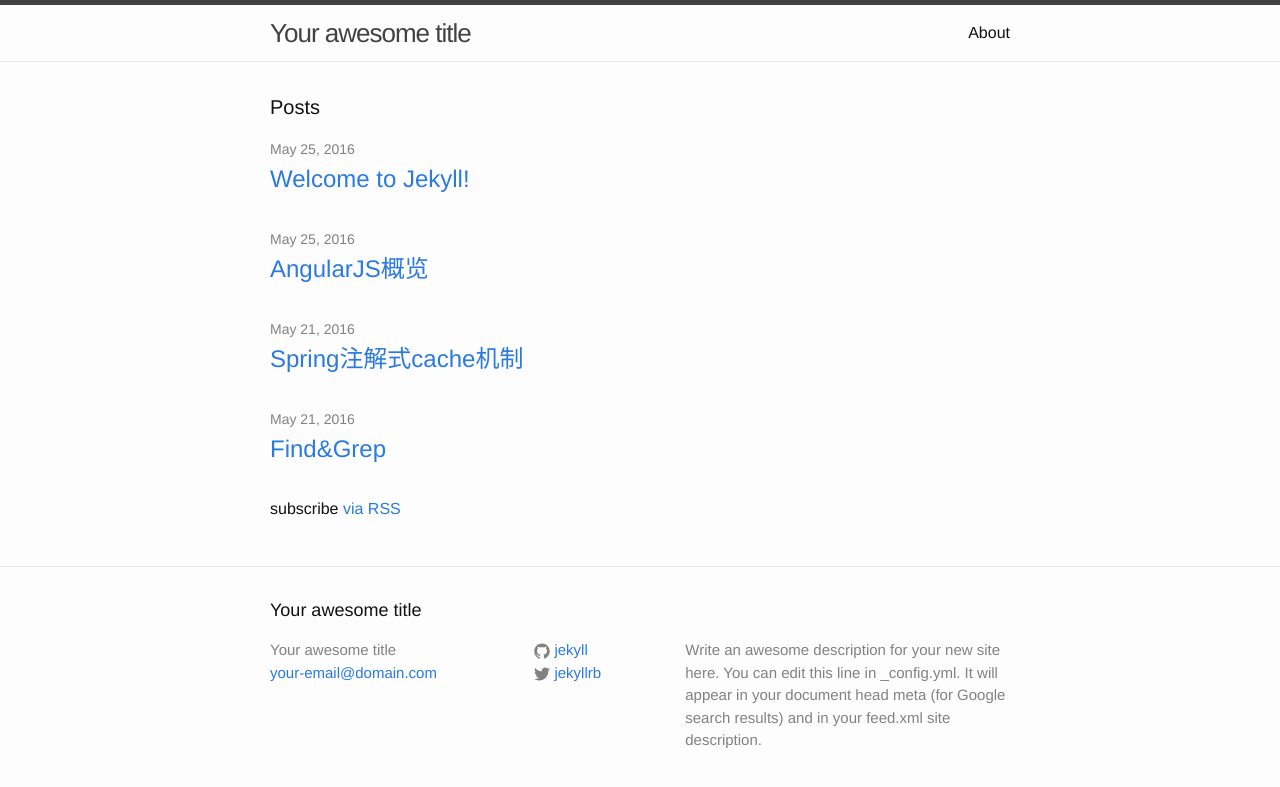
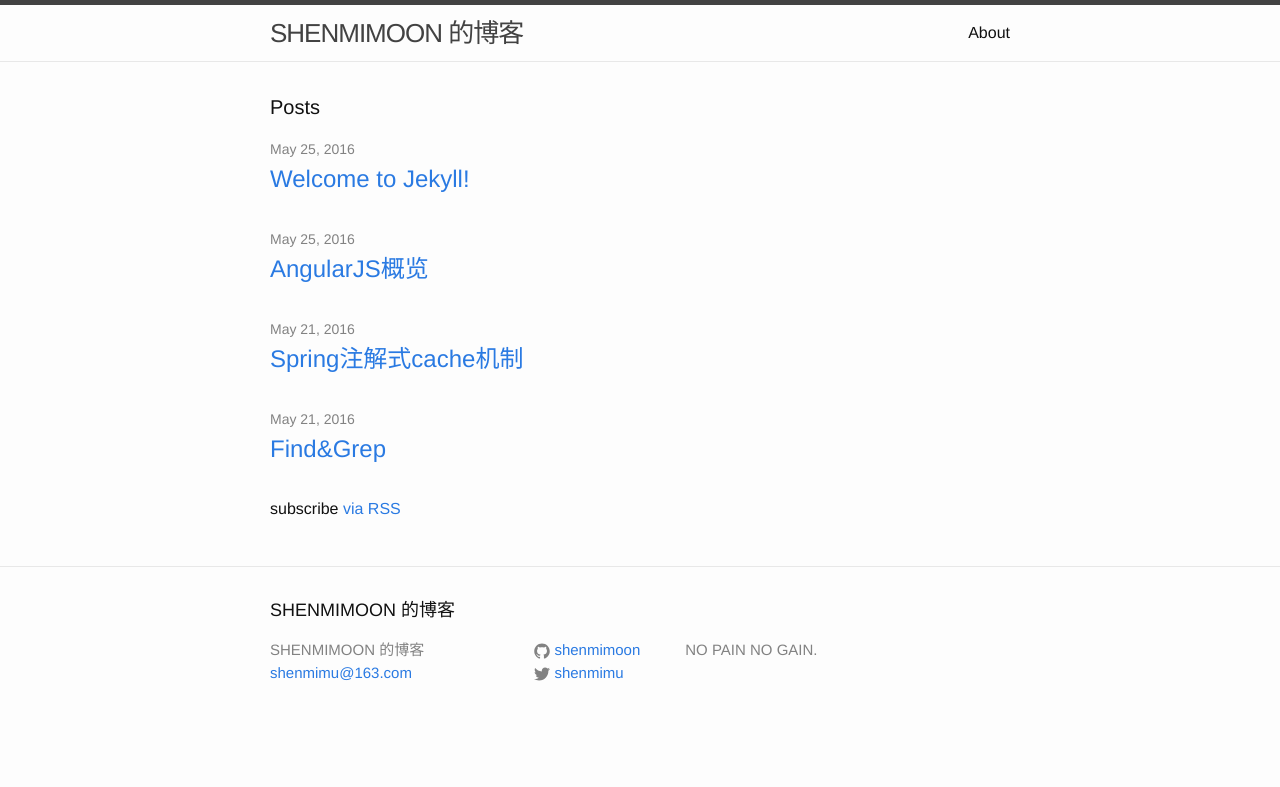
Before and after one commit to shenmimoon/shenmimoon.github.io, a Jekyll site: the page built from index.html, in a window 1280 px wide. Shown: the top 787 px of the page. Built offline with Jekyll 4.4.1, drawn with Linux system fonts in a browser that asks for light colours.

Commit message:
personal accounts

```diff
--- a/_config.yml
+++ b/_config.yml
@@ -6,16 +6,14 @@
 # 'jekyll serve'. If you change this file, please restart the server process.
 
 # Site settings
-title: Your awesome title
-email: your-email@domain.com
+title: SHENMIMOON 的博客
+email: shenmimu@163.com
 description: > # this means to ignore newlines until "baseurl:"
-  Write an awesome description for your new site here. You can edit this
-  line in _config.yml. It will appear in your document head meta (for
-  Google search results) and in your feed.xml site description.
+  NO PAIN NO GAIN.
 baseurl: "" # the subpath of your site, e.g. /blog
-url: "http://yourdomain.com" # the base hostname & protocol for your site
-twitter_username: jekyllrb
-github_username:  jekyll
+url: "https://shenmimoon.github.io/" # the base hostname & protocol for your site
+twitter_username: shenmimu
+github_username:  shenmimoon
 
 # Build settings
 markdown: kramdown
```
